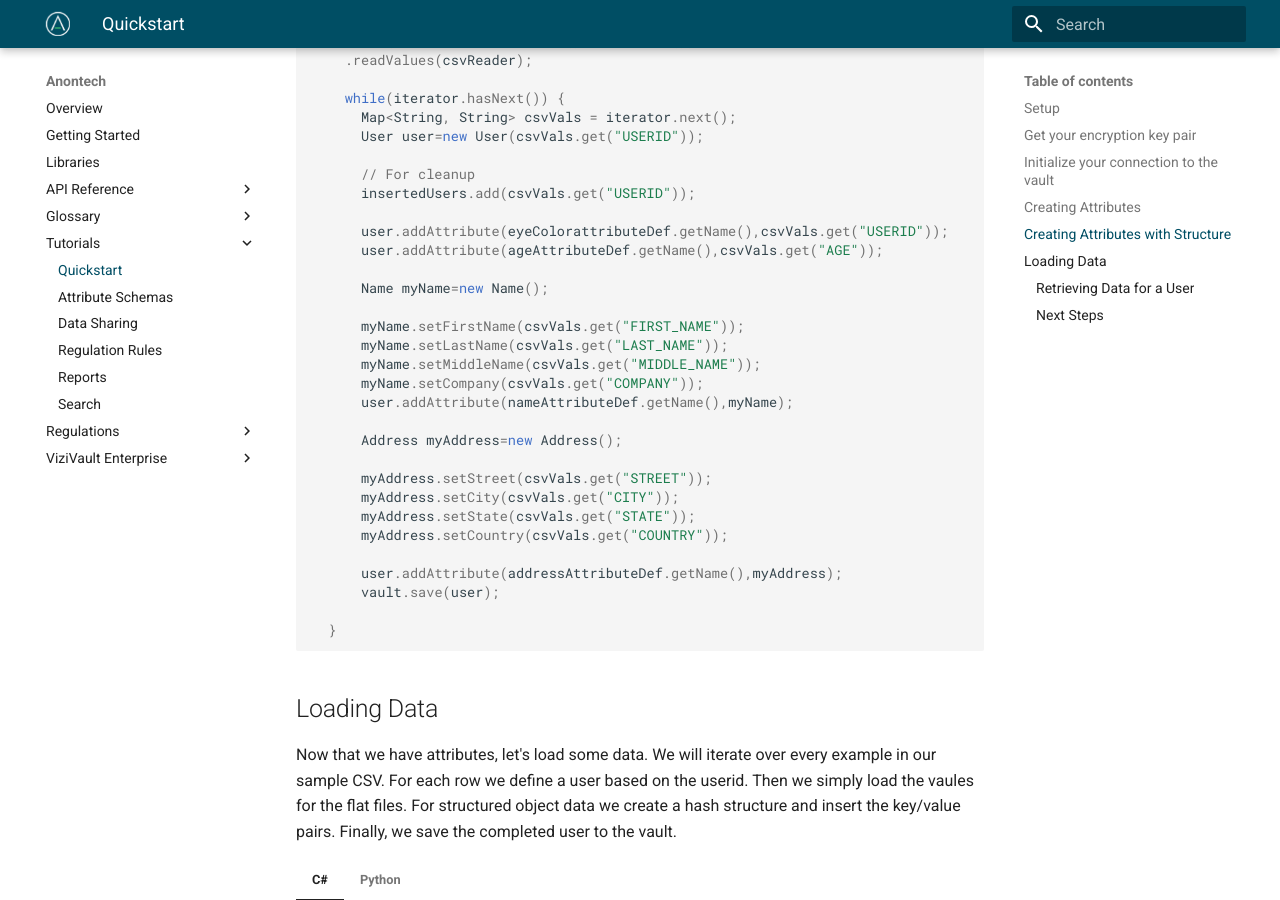
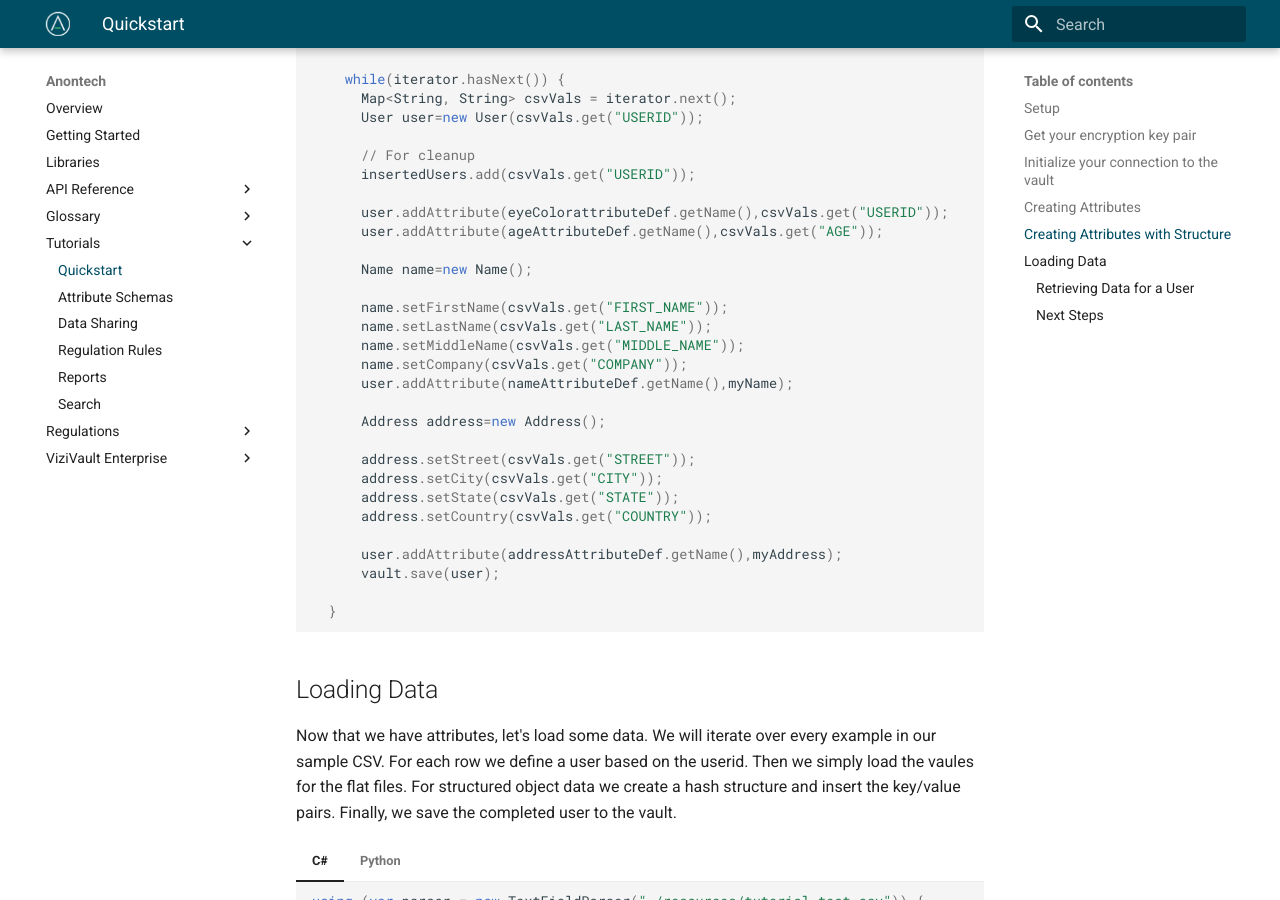
Before and after one commit to anontechnology/documentation, an MkDocs documentation site: the page built from docs/tutorials/quickstart.md, in a window 1280 px wide and 900 px high, scrolled down 4700 px. Built offline with MkDocs 1.6.1 and Material for MkDocs 9.7.7, drawn with Linux system fonts in a browser that asks for light colours; some of the changed text lies outside the part shown.

Commit message:
slight modifications to java quickstart

```diff
--- a/docs/tutorials/quickstart.md
+++ b/docs/tutorials/quickstart.md
@@ -305,20 +308,20 @@
       user.addAttribute(eyeColorattributeDef.getName(),csvVals.get("USERID"));
       user.addAttribute(ageAttributeDef.getName(),csvVals.get("AGE"));
 
-      Name myName=new Name();
+      Name name=new Name();
 
-      myName.setFirstName(csvVals.get("FIRST_NAME"));
-      myName.setLastName(csvVals.get("LAST_NAME"));
-      myName.setMiddleName(csvVals.get("MIDDLE_NAME"));
-      myName.setCompany(csvVals.get("COMPANY"));
+      name.setFirstName(csvVals.get("FIRST_NAME"));
+      name.setLastName(csvVals.get("LAST_NAME"));
+      name.setMiddleName(csvVals.get("MIDDLE_NAME"));
+      name.setCompany(csvVals.get("COMPANY"));
       user.addAttribute(nameAttributeDef.getName(),myName);
 
-      Address myAddress=new Address();
+      Address address=new Address();
 
-      myAddress.setStreet(csvVals.get("STREET"));
-      myAddress.setCity(csvVals.get("CITY"));
-      myAddress.setState(csvVals.get("STATE"));
-      myAddress.setCountry(csvVals.get("COUNTRY"));
+      address.setStreet(csvVals.get("STREET"));
+      address.setCity(csvVals.get("CITY"));
+      address.setState(csvVals.get("STATE"));
+      address.setCountry(csvVals.get("COUNTRY"));
 
       user.addAttribute(addressAttributeDef.getName(),myAddress);
       vault.save(user);
```
Also changed, not shown: other parts of docs/tutorials/quickstart.md (+6 -3 lines).
